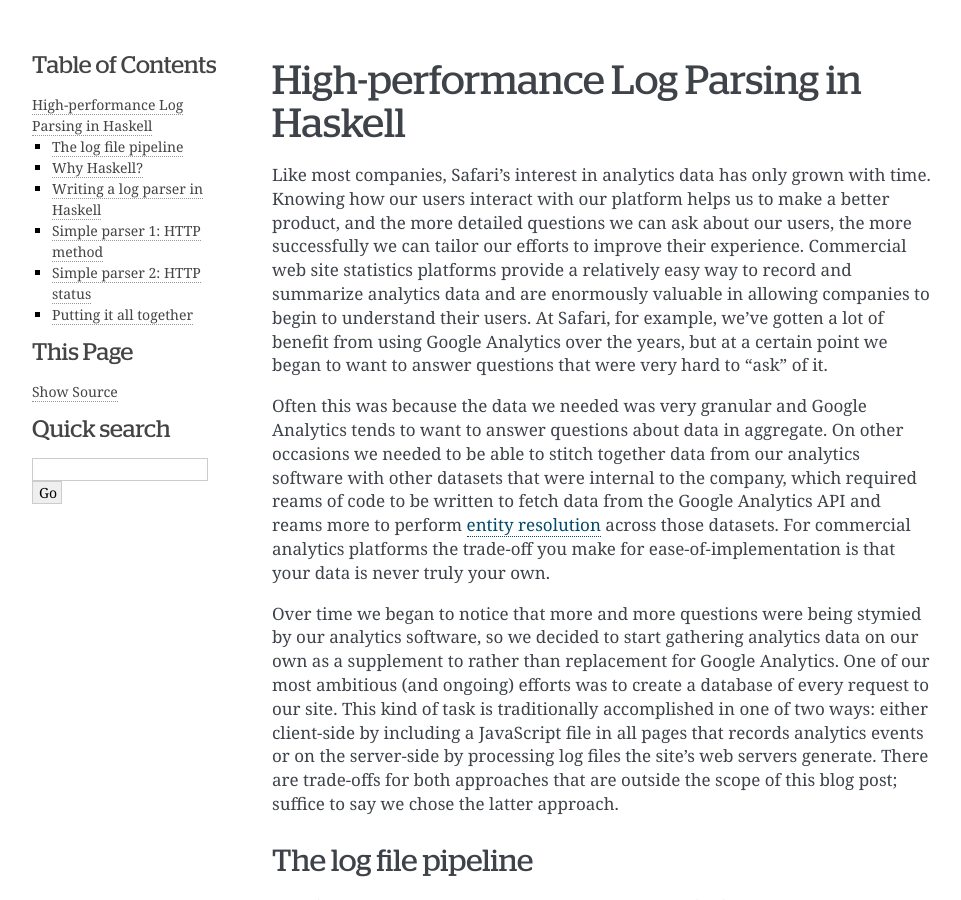
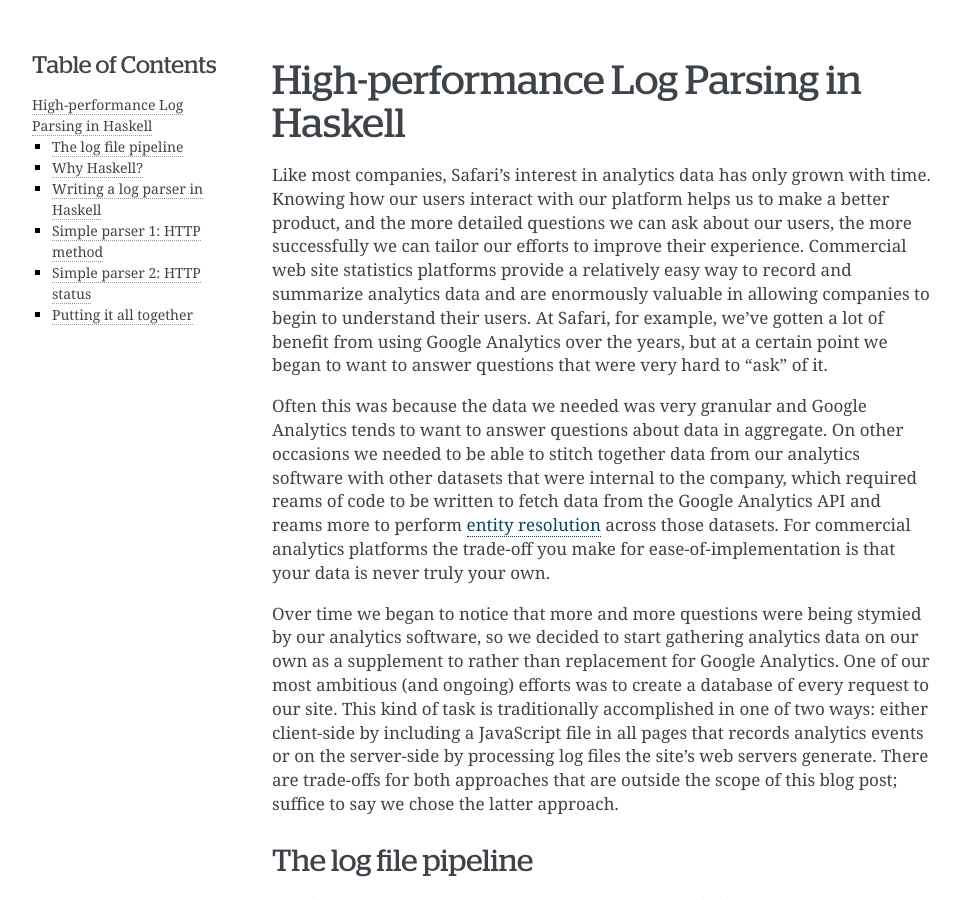
Before and after one commit to mazelife/logparser_blog_post, a Sphinx documentation site: the page built from doc/index.rst, in a window 1280 px wide and 900 px high. Shown: the whole window, without its empty margins (148-1109 px from the left). Built offline with Sphinx 7.4.7, drawn with Linux system fonts in a browser that asks for light colours.

Commit message:
Remove some sidebar junk

```diff
--- a/doc/conf.py
+++ b/doc/conf.py
@@ -165,7 +165,9 @@ html_static_path = ['_static']
 #html_use_smartypants = True
 
 # Custom sidebar templates, maps document names to template names.
-#html_sidebars = {}
+html_sidebars = {
+   '**': ['localtoc.html', 'relations.html'],
+}
 
 # Additional templates that should be rendered to pages, maps page names to
 # template names.
```
